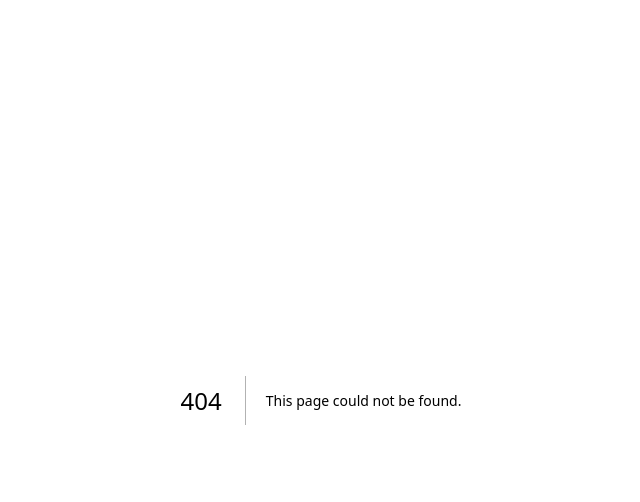
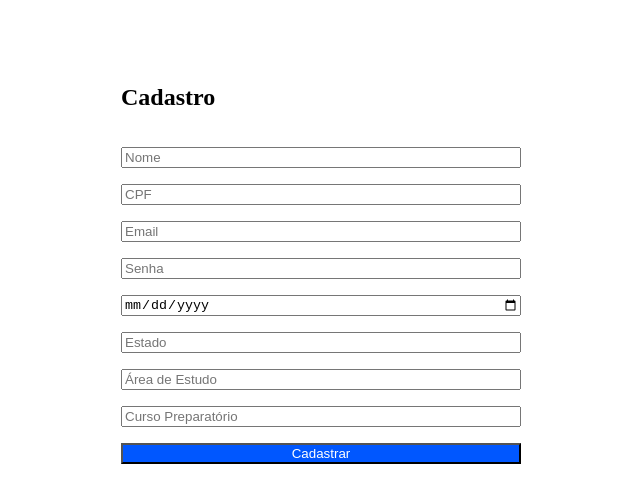
Before and after one commit to pgeovanny/divi, a Next.js app in the folder frontend/: page /register in a window 1280 px wide. Before the commit this address had no page. Shown: the top 502 px of the page, without its empty margins (319-959 px from the left). Built offline with nearby package versions, Linux system fonts and the light colour scheme.

Commit message:
Create register.js

```diff
--- /dev/null
+++ b/frontend/pages/register.js
@@ -0,0 +1,33 @@
+import { useState } from "react";
+import axios from "axios";
+
+export default function Register() {
+  const [form, setForm] = useState({nome:"", cpf:"", email:"", senha:"", data_nascimento:"", estado:"", area_estudo:"", curso_preparatorio:""});
+  const [msg, setMsg] = useState("");
+
+  async function handleRegister(e) {
+    e.preventDefault();
+    try {
+      await axios.post("/api/auth/register", {...form});
+      setMsg("Cadastro realizado!");
+    } catch {
+      setMsg("Erro no cadastro.");
+    }
+  }
+
+  return (
+    <form style={{display:"flex",flexDirection:"column",gap:"1rem",maxWidth:400,margin:"4rem auto"}} onSubmit={handleRegister}>
+      <h2>Cadastro</h2>
+      <input placeholder="Nome" value={form.nome} onChange={e=>setForm({...form, nome:e.target.value})} required />
+      <input placeholder="CPF" value={form.cpf} onChange={e=>setForm({...form, cpf:e.target.value})} required />
+      <input placeholder="Email" value={form.email} onChange={e=>setForm({...form, email:e.target.value})} required />
+      <input placeholder="Senha" type="password" value={form.senha} onChange={e=>setForm({...form, senha:e.target.value})} required />
+      <input placeholder="Data de Nascimento" type="date" value={form.data_nascimento} onChange={e=>setForm({...form, data_nascimento:e.target.value})} required />
+      <input placeholder="Estado" value={form.estado} onChange={e=>setForm({...form, estado:e.target.value})} required />
+      <input placeholder="Área de Estudo" value={form.area_estudo} onChange={e=>setForm({...form, area_estudo:e.target.value})} required />
+      <input placeholder="Curso Preparatório" value={form.curso_preparatorio} onChange={e=>setForm({...form, curso_preparatorio:e.target.value})} />
+      <button style={{background:"#0057FF",color:"#fff"}} type="submit">Cadastrar</button>
+      <span>{msg}</span>
+    </form>
+  )
+}
```
